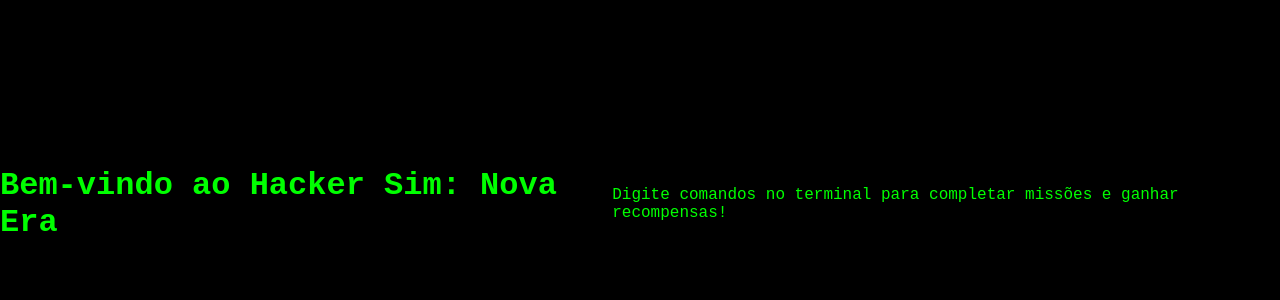
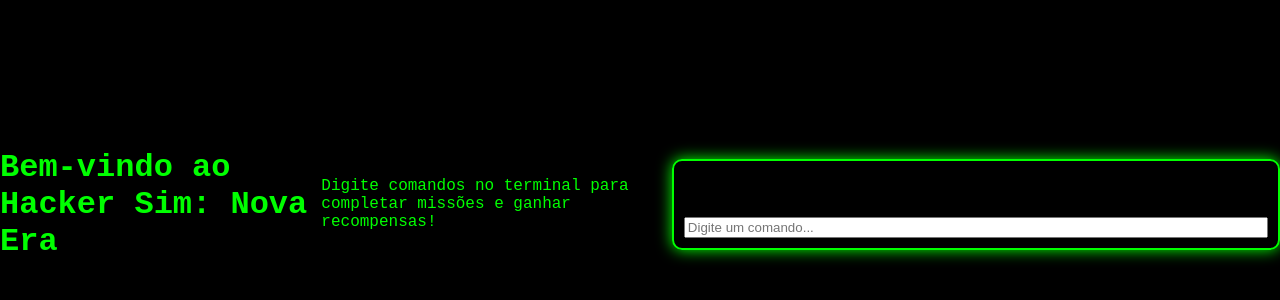
Before and after one commit to willisilva99/jogo-site, a plain HTML site: page index.html in a window 1280 px wide. Shown: the part 196-496 px from the top of the page. Drawn offline with Linux system fonts and the light colour scheme.

Commit message:
Update index.html

```diff
--- a/index.html
+++ b/index.html
@@ -13,9 +13,12 @@
 </head>
 <body>
     <div id="game-container">
-        <!-- O conteúdo do jogo será carregado pelo JavaScript -->
         <h1>Bem-vindo ao Hacker Sim: Nova Era</h1>
         <p>Digite comandos no terminal para completar missões e ganhar recompensas!</p>
+        <div id="terminal">
+            <p id="output"></p>
+            <input type="text" id="command" placeholder="Digite um comando..." />
+        </div>
     </div>
 
     <!-- Scripts -->
```
